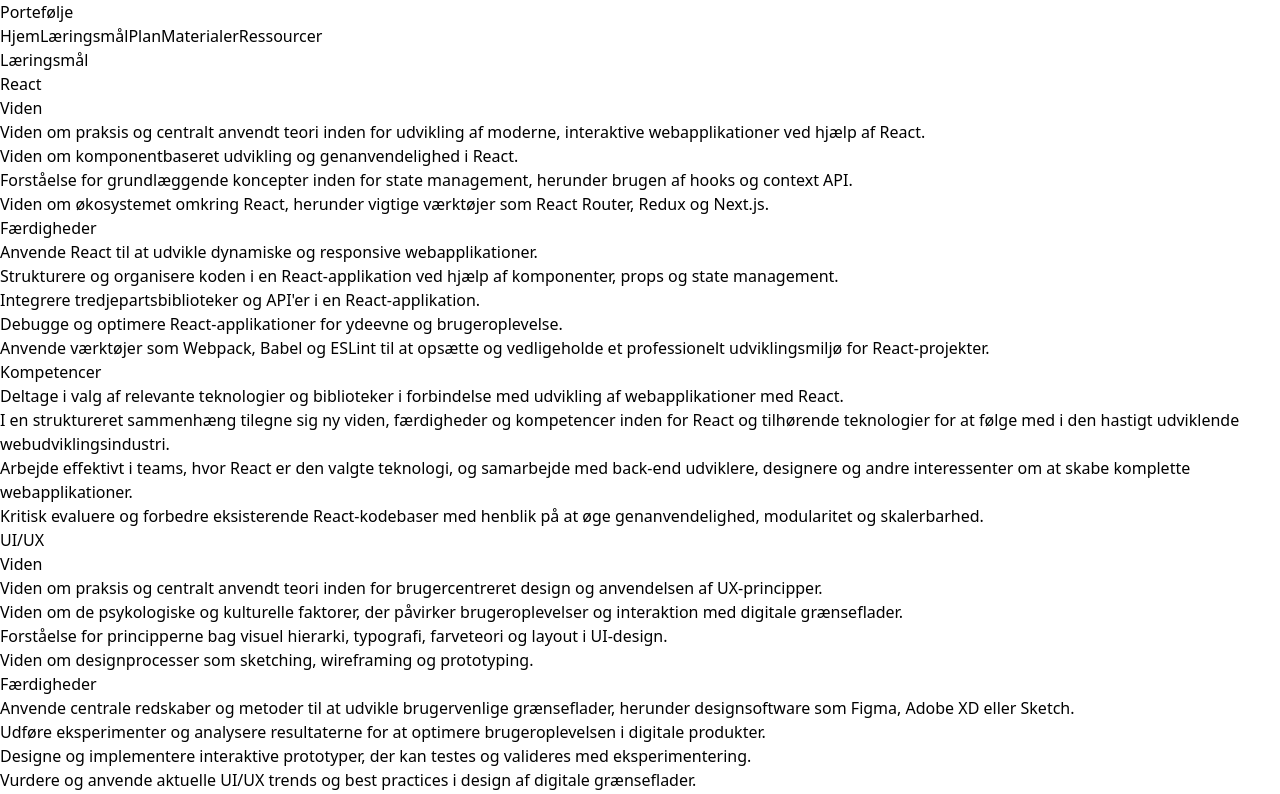
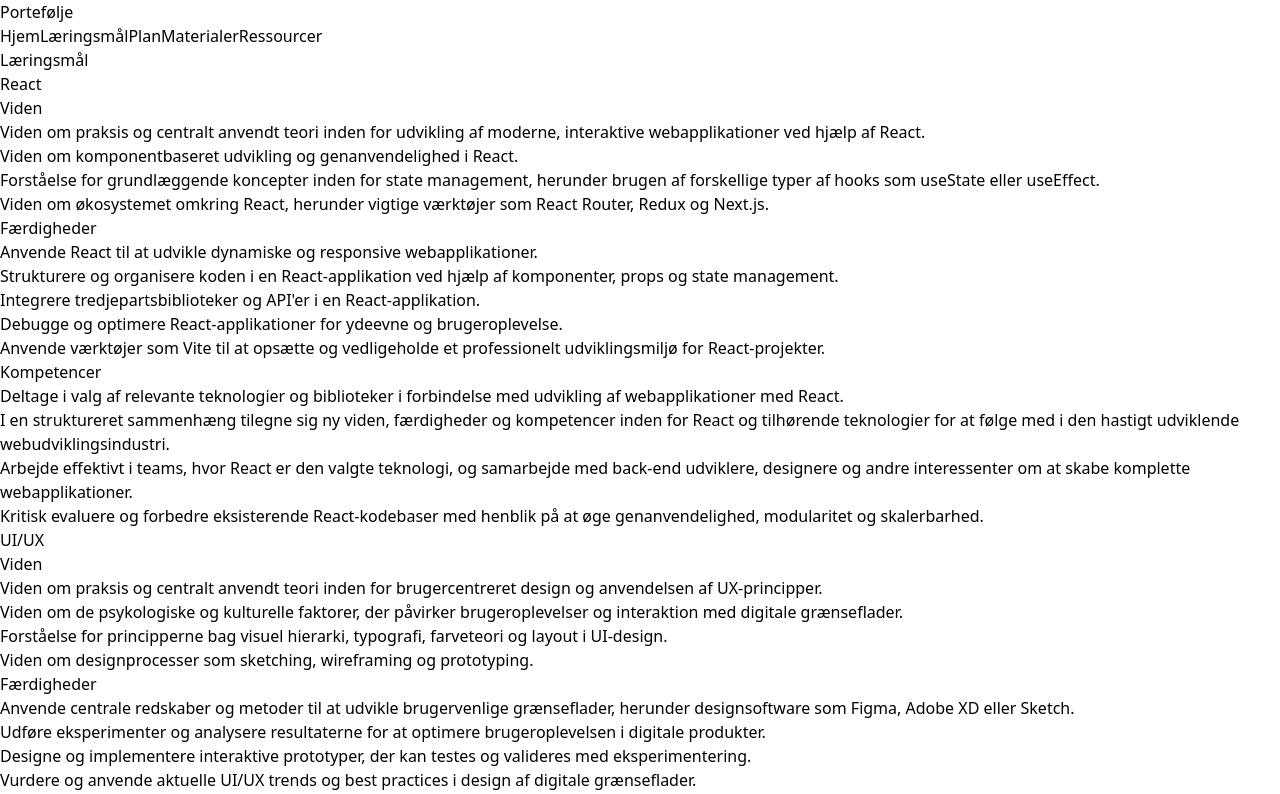
Before and after one commit to SejFugl/Portfolio, a React (Vite) app: page /learning-goals in a window 1280 px wide. Shown: the top 794 px of the page. Built offline with nearby package versions, Linux system fonts and the light colour scheme.

Commit message:
Update LearningGoalsPage component to enhance state management and development environment descriptions

```diff
--- a/src/components/LearningGoalsPage.jsx
+++ b/src/components/LearningGoalsPage.jsx
@@ -29,7 +29,7 @@
     viden: [
       "Viden om praksis og centralt anvendt teori inden for udvikling af moderne, interaktive webapplikationer ved hjælp af React.",
       "Viden om komponentbaseret udvikling og genanvendelighed i React.",
-      "Forståelse for grundlæggende koncepter inden for state management, herunder brugen af hooks og context API.",
+      "Forståelse for grundlæggende koncepter inden for state management, herunder brugen af forskellige typer af hooks som useState eller useEffect.",
       "Viden om økosystemet omkring React, herunder vigtige værktøjer som React Router, Redux og Next.js.",
     ],
     faerdigheder: [
@@ -37,7 +37,7 @@
       "Strukturere og organisere koden i en React-applikation ved hjælp af komponenter, props og state management.",
       "Integrere tredjepartsbiblioteker og API'er i en React-applikation.",
       "Debugge og optimere React-applikationer for ydeevne og brugeroplevelse.",
-      "Anvende værktøjer som Webpack, Babel og ESLint til at opsætte og vedligeholde et professionelt udviklingsmiljø for React-projekter.",
+      "Anvende værktøjer som Vite til at opsætte og vedligeholde et professionelt udviklingsmiljø for React-projekter.",
     ],
     kompetencer: [
       "Deltage i valg af relevante teknologier og biblioteker i forbindelse med udvikling af webapplikationer med React.",
```
